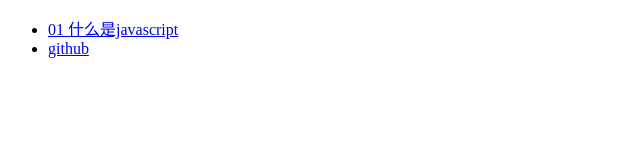
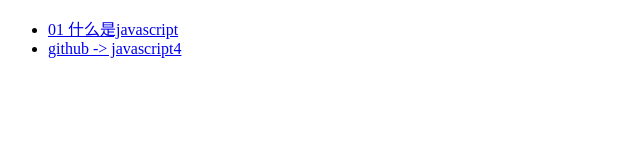
Before and after one commit to kouchao/javascript4, a plain HTML site: page index.html in a window 1280 px wide. Shown: the whole page, without its empty margins (0-640 px from the left). Drawn offline with Linux system fonts and the light colour scheme.

Commit message:
feat: 跳转链接

```diff
--- a/index.html
+++ b/index.html
@@ -11,7 +11,7 @@
 <body>
   <ul>
     <li><a href="./ppt/01-what-is-javascript">01 什么是javascript</a></li>
-    <li><a href="https://github.com/kouchao/javascript4">github</a></li>
+    <li><a href="https://github.com/kouchao/javascript4">github -> javascript4</a></li>
   </ul>
 
 </body>
```
Also changed, not shown: 1 other file.
